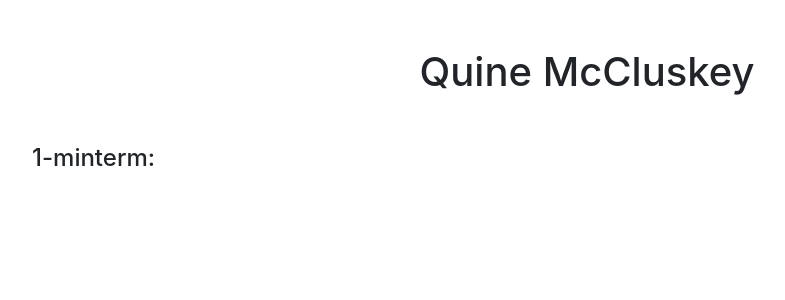
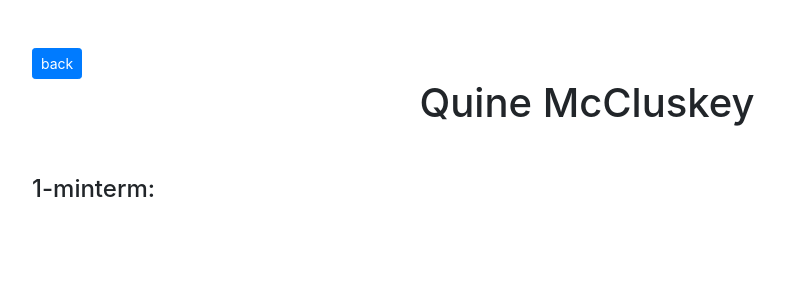
Before and after one commit to BevilKunG/quine-mccluskey, a Vue app: page / in a window 1280 px wide. Both pictures are taken after a click on the button "Calculate". Shown: the top 300 px of the page, without its empty margins (53-838 px from the left). Built offline with nearby package versions, Linux system fonts and the light colour scheme.

Commit message:
[EDITED] move back button to App component

```diff
--- a/src/App.vue
+++ b/src/App.vue
@@ -1,8 +1,9 @@
 <template>
   <div class="container mt-5">
+    <button v-if="isInputComplete" class="btn btn-primary btn-sm" @click="isInputComplete = false">back</button>
     <h1 class="text-center">Quine McCluskey</h1>
     <Input v-if="!isInputComplete" @completeInput="value => prepareCalculation(value)"/>
-    <Result v-else :minTerms="selectedMinTerm" :selectedBit="selectedBit" @reInput="isInputComplete = false"/>
+    <Result v-else :minTerms="selectedMinTerm" :selectedBit="selectedBit"/>
   </div>
 </template>
 
```
